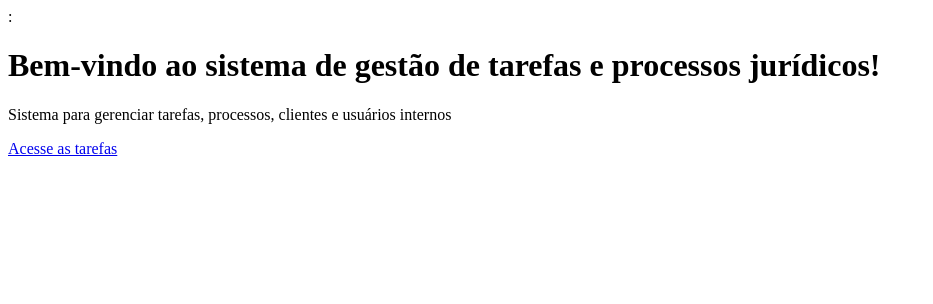
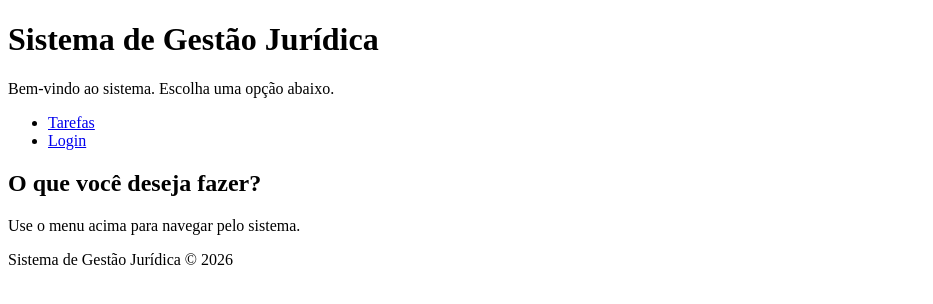
Before and after one commit to luiirye/django-project-gestao-juridica, a Django app: page / in a window 1280 px wide. Shown: the top 304 px of the page, without its empty margins (0-933 px from the left). Run offline with Django 5.2, Linux system fonts and the light colour scheme.

Commit message:
pag de login

```diff
--- a/djangoGestaoJuridica/settings.py
+++ b/djangoGestaoJuridica/settings.py
@@ -38,7 +38,7 @@ INSTALLED_APPS = [
     'django.contrib.sessions',
     'django.contrib.messages',
     'django.contrib.staticfiles',
-    'tarefas',
+    'tarefas.apps.TarefasConfig',
 ]
 
 MIDDLEWARE = [
--- a/djangoGestaoJuridica/urls.py
+++ b/djangoGestaoJuridica/urls.py
@@ -22,7 +22,9 @@ from django.urls import include
 urlpatterns = [
     path('admin/', admin.site.urls),
     path('', views.home, name='home'),
+    path('login/', views.home, name='login'),
     path('tarefas/', include('tarefas.urls')),
+
     # include fez um agrupamento de todas as rotas do app registrados em urls do app tarefas
 
 ]
--- a/templates/home/home.html
+++ b/templates/home/home.html
@@ -1,14 +1,38 @@
-:<!DOCTYPE html>
-<html>
+<!DOCTYPE html>
+<html lang="pt-br">
     <head>
         <meta charset="utf-8">
         <meta http-equiv="X-UA-Compatible" content="IE=edge">
+        <meta name="viewport" content="width=device-width, initial-scale=1">
         <title>Home - Gestão Jurídica</title>
     </head>
 
     <body>
-        <h1>Bem-vindo ao sistema de gestão de tarefas e processos jurídicos!</h1>
-        <p>Sistema para gerenciar tarefas, processos, clientes e usuários internos</p>
-        <a href="{% url 'tarefas:home' %}">Acesse as tarefas</a>
+
+        <!-- Cabeçalho da página -->
+        <header>
+            <h1>Sistema de Gestão Jurídica</h1>
+            <p>Bem-vindo ao sistema. Escolha uma opção abaixo.</p>
+        </header>
+
+        <!-- Menu de navegação -->
+        <nav>
+            <ul>
+                <li><a href="{% url 'tarefas:home' %}">Tarefas</a></li>
+                <li><a href="{% url 'templates/home/login_home.html' %}">Login</a></li>
+            </ul>
+        </nav>
+
+        <!-- Conteúdo principal -->
+        <main>
+            <h2>O que você deseja fazer?</h2>
+            <p>Use o menu acima para navegar pelo sistema.</p>
+        </main>
+
+        <!-- Rodapé -->
+        <footer>
+            <p>Sistema de Gestão Jurídica &copy; 2026</p>
+        </footer>
+
     </body>
 </html>
```
Also changed, not shown: templates/home/login_home.html (added, +60 -0 lines), db.sqlite3, djangoGestaoJuridica/views.py (line endings or trailing spaces).
